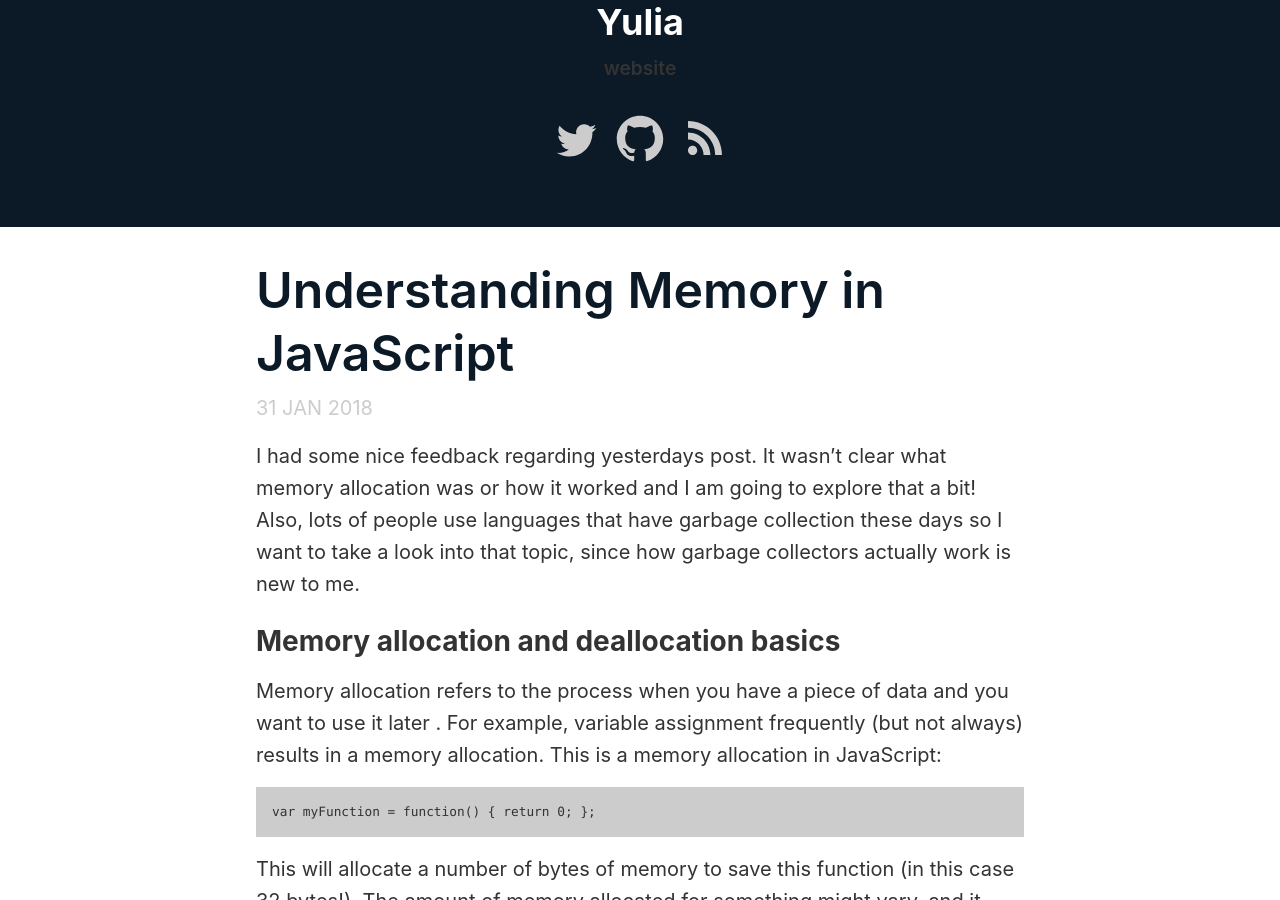
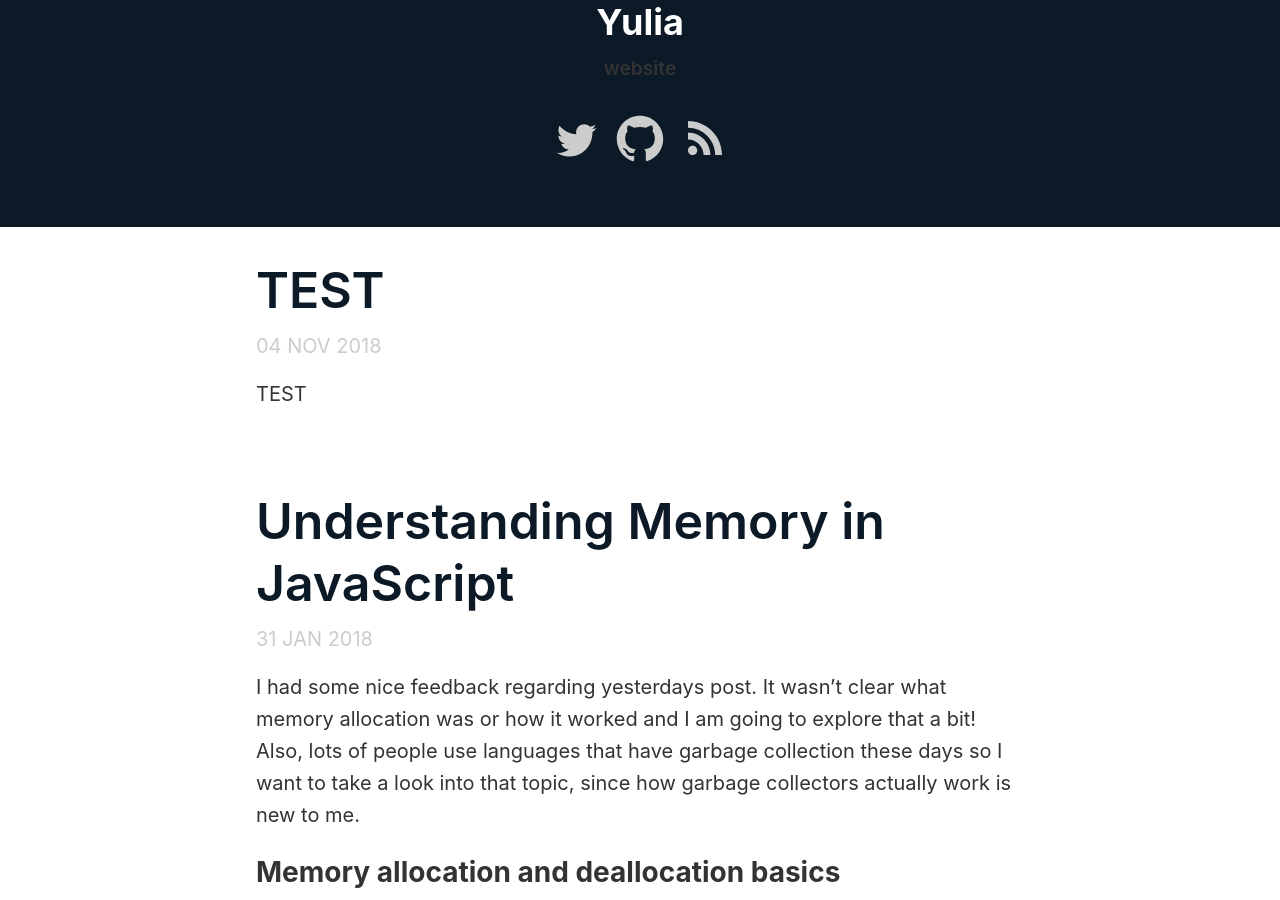
Before and after one commit to lsylk/lsylk.github.io, a Jekyll site: the page built from index.html, in a window 1280 px wide and 900 px high, scrolled down 342 px. Built offline with Jekyll 4.4.1, drawn with Linux system fonts in a browser that asks for light colours; the list of posts is cut into pages by our own code.

Commit message:
fix dates

```diff
--- a/_posts/2018-11-04-test.md
+++ b/_posts/2018-11-04-test.md
@@ -1,10 +1,10 @@
 ---
 layout: note
-title: "Hi"
+title: "TEST"
 tags:
  - valgrind
  - memory
-date: 2018-1-30
+date: 2018-11-04
 ---
 
 TEST
```
